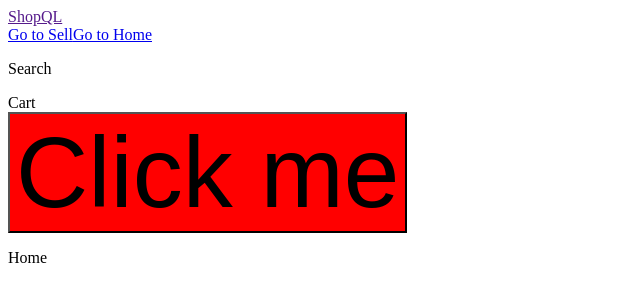
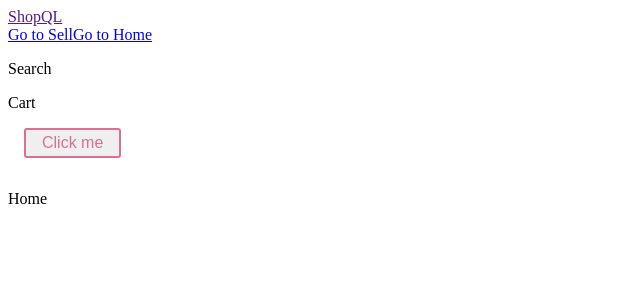
Before and after one commit to RyderBlack/ShopQL, a Next.js app in the folder frontend/: page / in a window 1280 px wide. Shown: the top 302 px of the page, without its empty margins (0-640 px from the left). Built offline with nearby package versions, Linux system fonts and the light colour scheme.

Commit message:
testing styled components library 2.2

```diff
--- a/frontend/components/Page.js
+++ b/frontend/components/Page.js
@@ -4,8 +4,12 @@ import Meta from './Meta';
 import styled from 'styled-components';
 
 const MyButton = styled.button `
-    background: red;
-    font-size: 100px;
+color: palevioletred;
+font-size: 1em;
+margin: 1em;
+padding: 0.25em 1em;
+border: 2px solid palevioletred;
+border-radius: 3px;
 `
 
 export default class Page extends Component {
```
